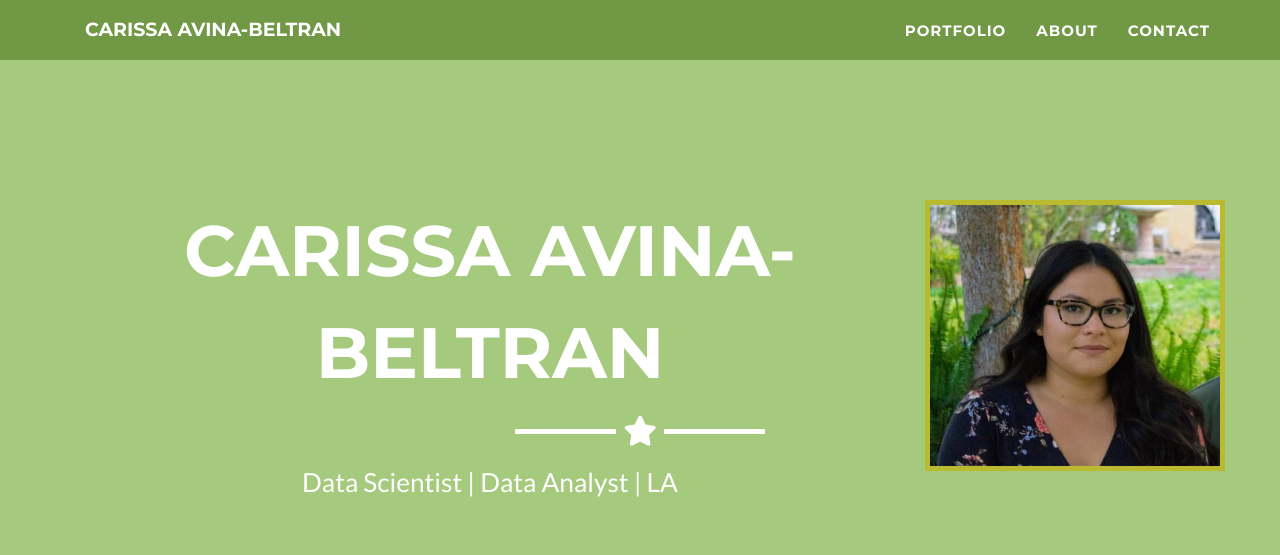
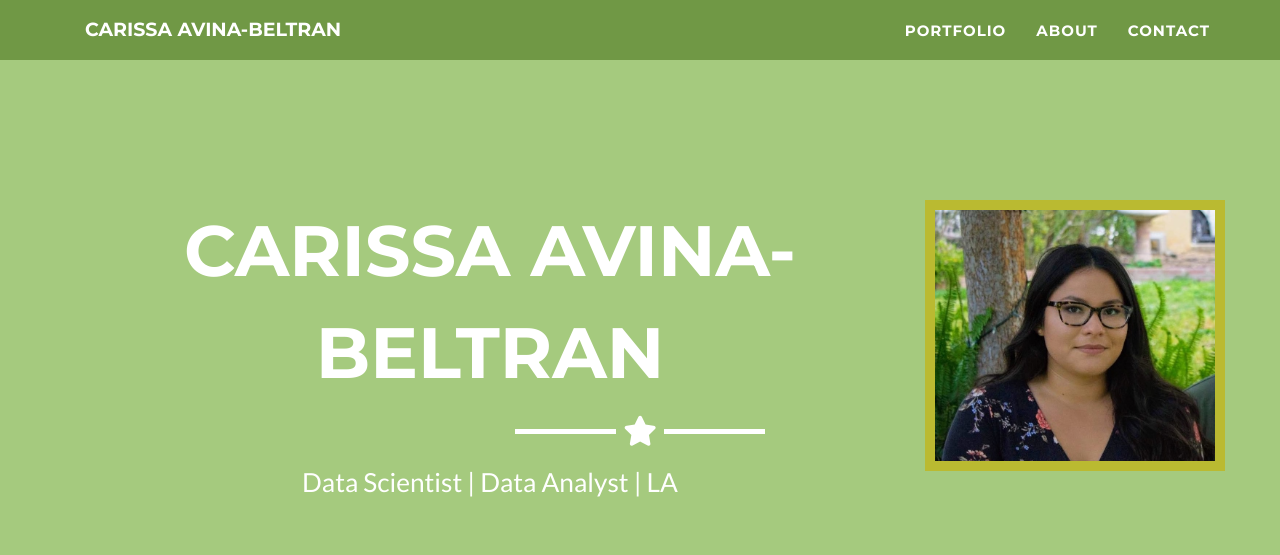
Before and after one commit to carissaavina/carissaavina.github.io, a Jekyll site: the page built from _posts/2014-07-18-project-1.markdown, in a window 1280 px wide. Shown: the top 555 px of the page. Built offline with Jekyll 4.4.1, drawn with Linux system fonts in a browser that asks for light colours.

Commit message:
Update header.html

```diff
--- a/_includes/header.html
+++ b/_includes/header.html
@@ -6,7 +6,7 @@
         /*border-radius: 45%; */
         width: 300px;
         height: 271px;
-        border: 5px solid #baba31;
+        border: 10px solid #baba31;
       }
    </style>
   <head>
```
